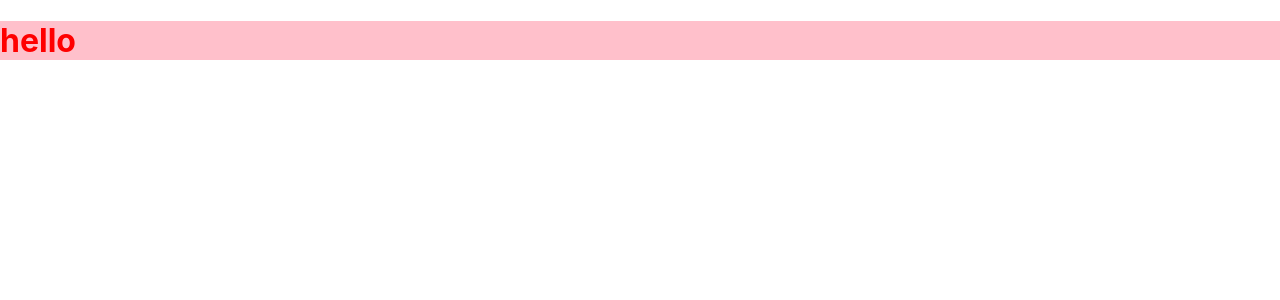
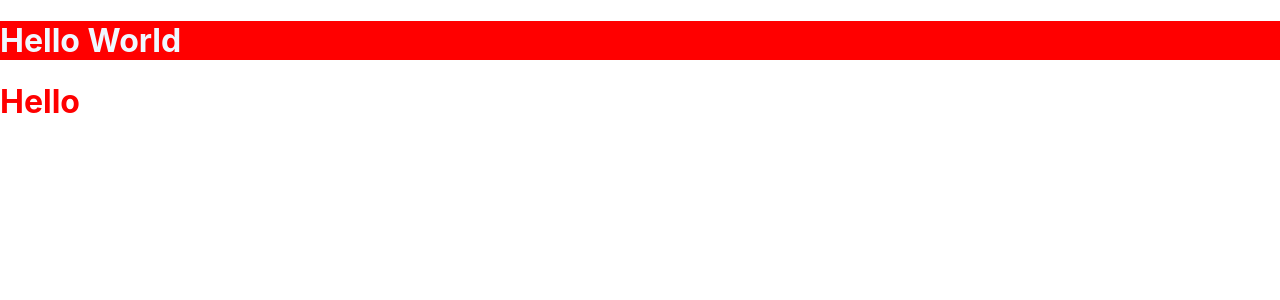
Before and after one commit to ErUmairWaseem/Second-React_App, a React (Create React App) app: page / in a window 1280 px wide. Shown: the top 300 px of the page. Built offline with nearby package versions, Linux system fonts and the light colour scheme.

Commit message:
external css add

```diff
--- a/src/App.css
+++ b/src/App.css
@@ -1,38 +1,4 @@
-.App {
-  text-align: center;
+.beautiful{
+  background-color: red;
+  color: aliceblue;
 }
-
-.App-logo {
-  height: 40vmin;
-  pointer-events: none;
-}
-
-@media (prefers-reduced-motion: no-preference) {
-  .App-logo {
-    animation: App-logo-spin infinite 20s linear;
-  }
-}
-
-.App-header {
-  background-color: #282c34;
-  min-height: 100vh;
-  display: flex;
-  flex-direction: column;
-  align-items: center;
-  justify-content: center;
-  font-size: calc(10px + 2vmin);
-  color: white;
-}
-
-.App-link {
-  color: #61dafb;
-}
-
-@keyframes App-logo-spin {
-  from {
-    transform: rotate(0deg);
-  }
-  to {
-    transform: rotate(360deg);
-  }
-}
--- a/src/App.js
+++ b/src/App.js
@@ -1,17 +1,15 @@
-import logo from "./logo.svg";
 import "./App.css";
 
 function App() {
 
-  let style = { color : "Red", background: "pink"};
-
   return(
     <>
-    <h1 style = {style}>
-      hello
-    </h1>
+      <h1 className="beautiful" >Hello World</h1>
+
+      <h1 style={{color: "red"}}>Hello</h1>
     </>
-  )
+
+  );
 
 }
 
```
